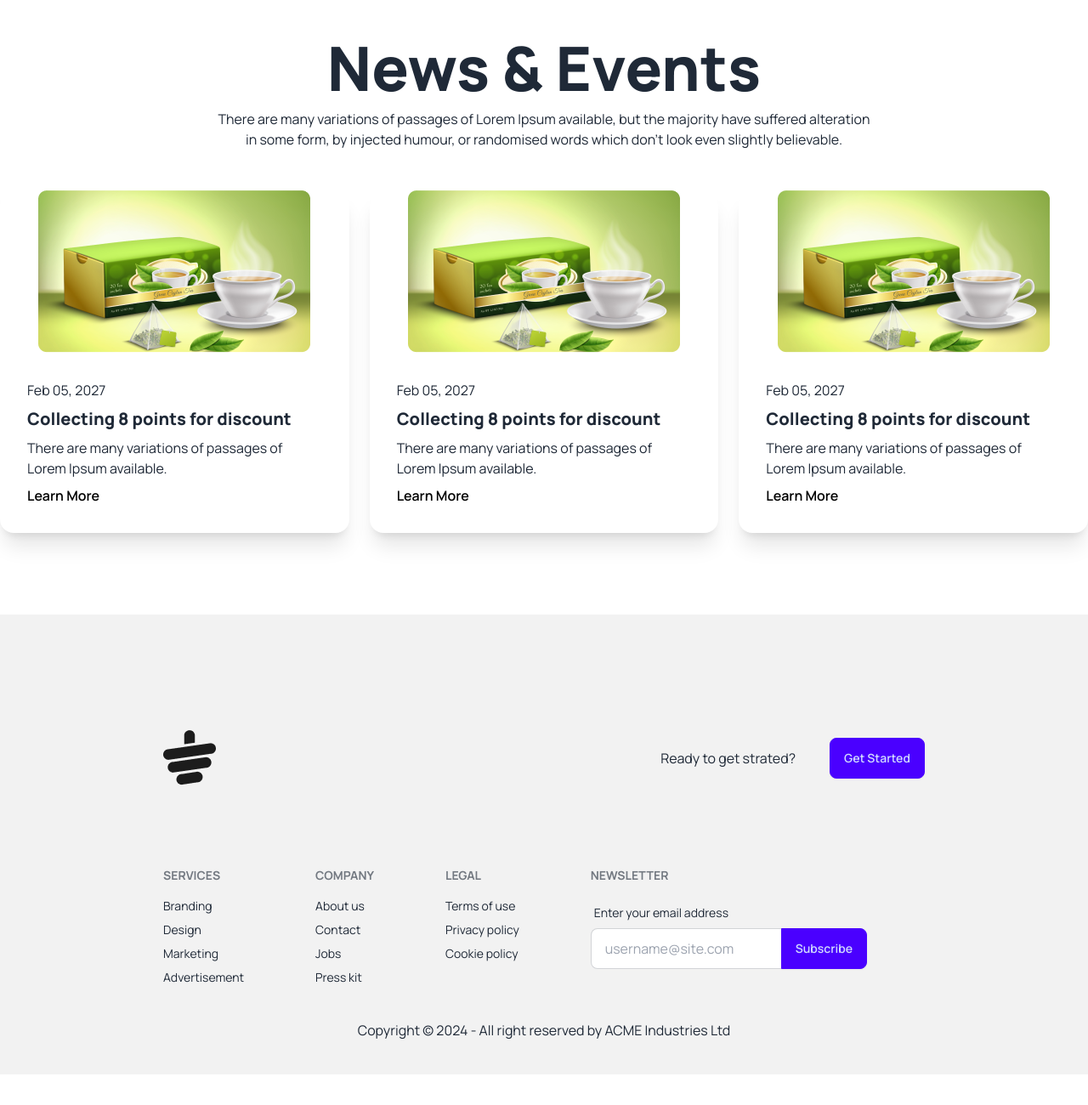
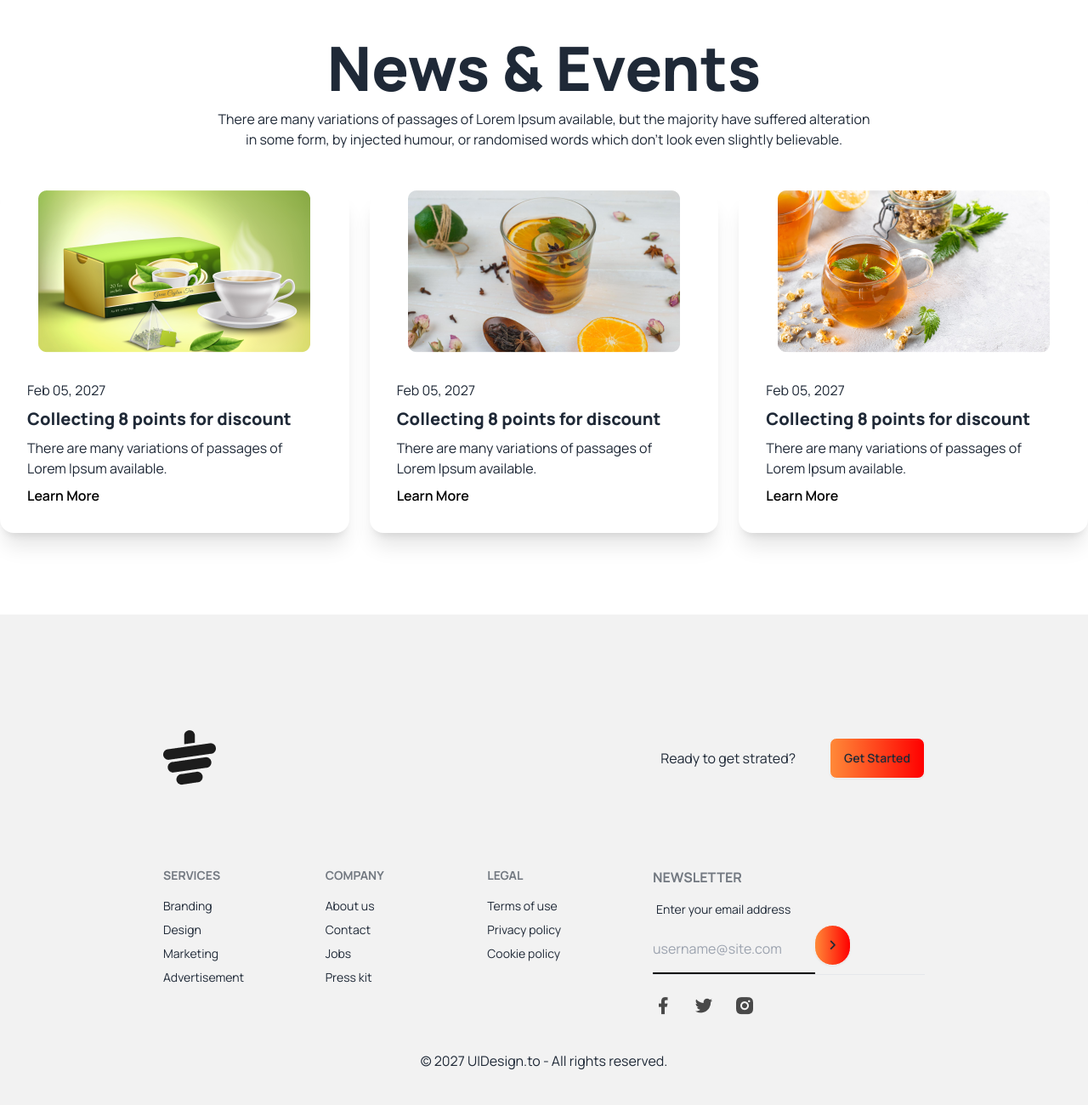
Before and after one commit to Rafatl35/Tea-House-Website-Design, a plain HTML site: page index.html in a window 1280 px wide. Shown: the part 2503-3803 px from the top of the page at 85% size. Before the commit the page ends 3767 px from the top, so only its background shows below. Drawn offline with nearby package versions, Linux system fonts and the light colour scheme.

Commit message:
added the footer section

```diff
--- a/index.html
+++ b/index.html
@@ -229,7 +229,7 @@
                     </div>
                 </div>
                 <div class="card bg-base-100 shadow-xl">
-                    <figure><img src="images/news-1.png" alt="Shoes" /></figure>
+                    <figure><img src="images/news-2.png" alt="Shoes" /></figure>
                     <div class="card-body">
                         <p>Feb 05, 2027</p>
                         <h2 class="card-title font-extrabold">Collecting 8 points for discount</h2>
@@ -240,7 +240,7 @@
                     </div>
                 </div>
                 <div class="card bg-base-100 shadow-xl">
-                    <figure><img src="images/news-1.png" alt="Shoes" /></figure>
+                    <figure><img src="images/news-3.png" alt="Shoes" /></figure>
                     <div class="card-body">
                         <p>Feb 05, 2027</p>
                         <h2 class="card-title font-extrabold">Collecting 8 points for discount</h2>
@@ -254,14 +254,15 @@
         </section>
     </main>
     <!-- footer -->
-    <footer class="px-48 py-10 bg-base-200 text-base-content">
-        <div class="flex justify-between my-24">
+    <footer class="px-6 lg:px-48 py-10 bg-base-200 text-base-content">
+        <div class="flex gap-5 lg:justify-between my-10 lg:my-24">
             <img src="images/cup.png" alt="">
             <p class="flex items-center gap-10">
-                <span>Ready to get strated?</span><button class="btn btn-primary">Get Started</button>
+                <span>Ready to get strated?</span><button class="btn bg-gradient-to-r from-[#FF8938] to-[#F00]">Get Started</button>
             </p>
         </div>
-        <div class="footer" >
+        <div class="flex flex-col lg:flex-row gap-5">
+            <div  class="footer grid grid-cols-2 lg:grid-cols-3">
                 <nav>
                     <h6 class="footer-title">Services</h6>
                     <a class="link link-hover">Branding</a>
@@ -282,21 +283,28 @@
                     <a class="link link-hover">Privacy policy</a>
                     <a class="link link-hover">Cookie policy</a>
                 </nav>
+            </div>
             <form>
                 <h6 class="footer-title">Newsletter</h6>
                 <fieldset class="form-control w-80">
                     <label class="label">
                         <span class="label-text">Enter your email address</span>
                     </label>
-                  <div class="join">
-                    <input type="text" placeholder="username@site.com" class="input input-bordered join-item" />
-                    <button class="btn btn-primary join-item">Subscribe</button>
+                    <div class="join ">
+                        <input type="text" placeholder="username@site.com" class="bg-transparent py-4 border-b-2 border-black outline-none" />
+                        <button class="btn bg-gradient-to-r from-[#FF8938] to-[#F00] rounded-full"><i class="fa-solid fa-angle-right"></i></button>
+                    </div>
+                    <hr>
+                    <div class="flex mt-6  gap-6">
+                        <img src="images/fb.png" alt="">
+                        <img src="images/twitter.png" alt="">
+                        <img src="images/instra.png" alt="">
                     </div>
                 </fieldset>
             </form>
         </div>
         <div class="mt-10 text-center">
-            <p>Copyright © 2024 - All right reserved by ACME Industries Ltd</p>
+            <p>© 2027 UIDesign.to - All rights reserved.</p>
         </div>
     </footer>
 </body>
```
Also changed, not shown: images/fb.png (added), images/instra.png (added), images/rightarrow.png (added), images/twitter.png (added). Lines whose indentation alone changed are shown as unchanged.
